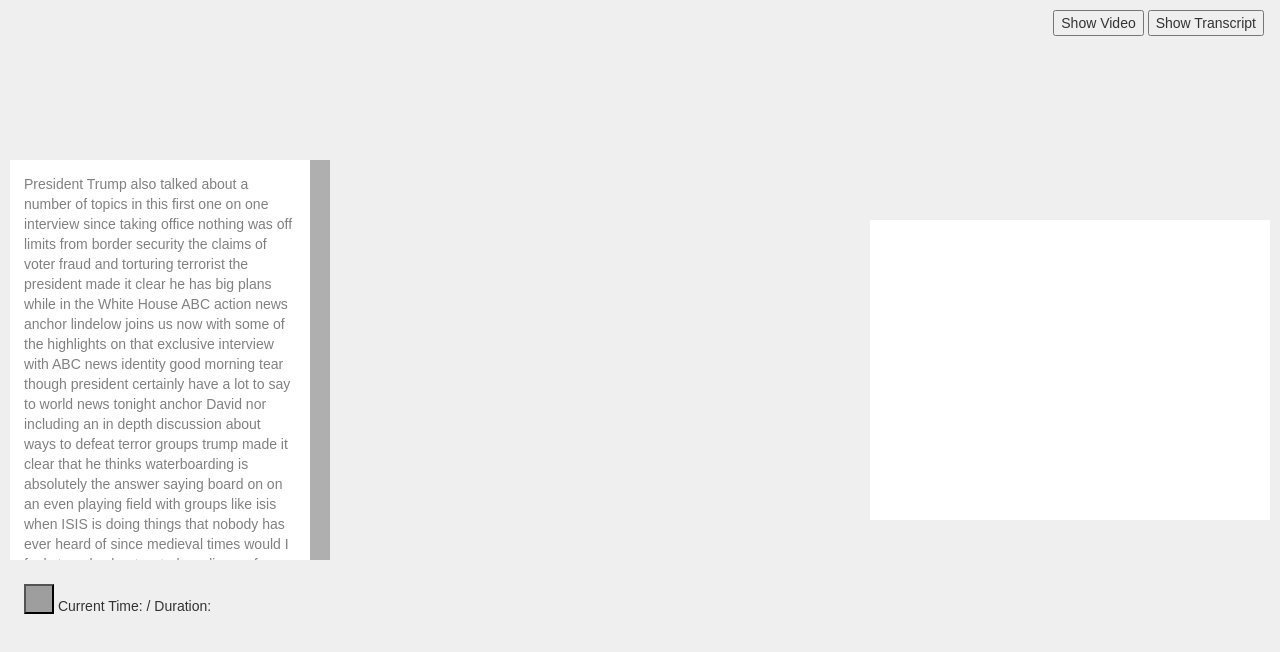
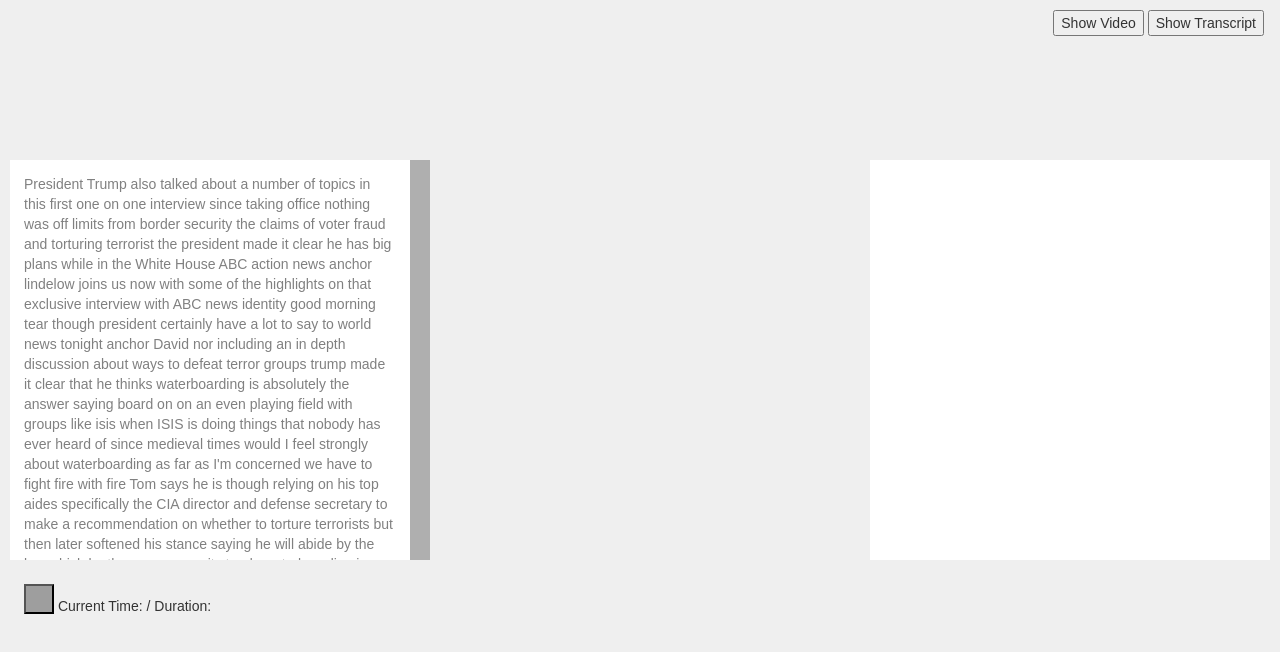
Before and after one commit to OpenNewsLabs/transprovenance, a plain HTML site: page index.html in a window 1280 px wide. Both pictures are taken after a click on the button "Show Transcript". Drawn offline with Linux system fonts and the light colour scheme; grey boxes are pictures that could not be loaded.

Commit message:
change style of original transcript

```diff
--- a/css/style.css
+++ b/css/style.css
@@ -37,7 +37,7 @@ body * {
 body[data-view="transcript"] .fullContainer {
 	top: 50%;
 	left: 10px;
-	width: 300px;
+	width: 400px;
 	height: 400px;
 	margin-top: -240px;
 	margin-left: 0px;
@@ -61,8 +61,8 @@ body[data-view="transcript"] .originalContainer {
 	left: auto;
 	right: 10px;
 	width: 400px;
-	height: 300px;
-	margin-top: -180px;
+	height: 400px;
+	margin-top: -240px;
 	margin-left: 0px;
 	background: white;
 	padding: 1em;;
@@ -110,11 +110,16 @@ body[data-view="video"] video {
 	opacity: 0;
 }
 
+.originalContainer .originalTranscriptContainer {
+	padding: 1em;
+}
+
 body[data-view="transcript"] .transcriptContainer, body[data-view="transcript"] .originalTranscriptContainer {
 	opacity: 1;
 }
 
-.videoContainer .transcriptContainer #transcript {
+.videoContainer .transcriptContainer #transcript,
+.originalContainer .originalTranscriptContainer #transcript__original {
 	height: calc(100% - 1em);
 	overflow: auto;
 }
```
